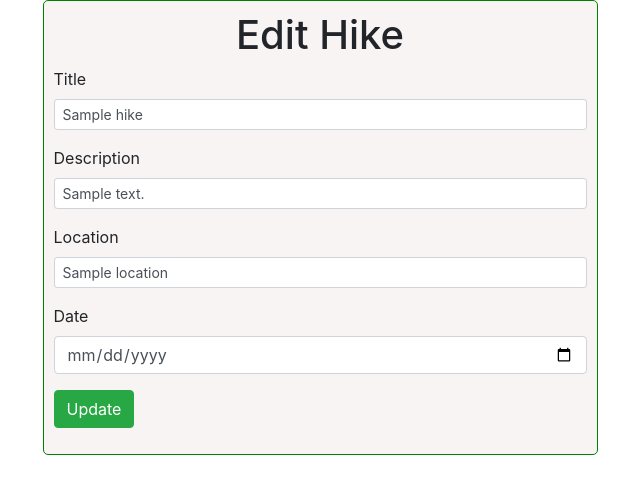
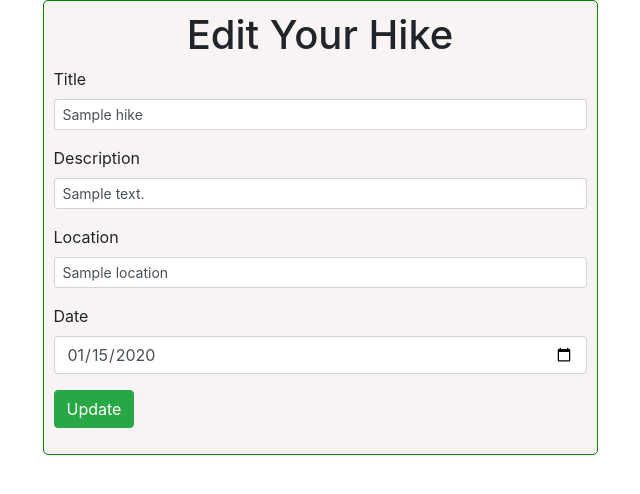
Before and after one commit to max-barr/solo_project, a Flask app: template flask_app/templates/edit_hike.html in a window 1280 px wide. Shown: the part 56-550 px from the top of the page, without its empty margins (320-960 px from the left). Run offline with Flask 2, Linux system fonts and the light colour scheme; the template is opened without the code that fills it: most values are stand-ins (such as "Sample title", 1, 10 or a date in 2020).

Commit message:
Updated templates

```diff
--- a/flask_app/templates/edit_hike.html
+++ b/flask_app/templates/edit_hike.html
@@ -29,8 +29,8 @@
     </nav>
     <div class="container">
         <div class="form-container col-6">
-            <h1 style="text-align: center;">Edit Hike</h1>
-            <form action="/update/hike/{{hike.id}}" method="POST">
+            <h1 style="text-align: center;">Edit Your Hike</h1>
+            <form action="/update/hike/{{ hike.id }}" method="POST">
                 <p>
                     <label for="title" class="form-label">Title</label>
                     <input type="text" name="title" id="title" value="{{ hike.title }}" class="form-control form-control-sm">
@@ -45,7 +45,7 @@
                 </p>
                 <p>
                     <label for="date" class="form-label">Date</label>
-                    <input type="date" id="date" name="date" value="{{ hike.date }}" class="form-control">
+                    <input type="date" id="date" name="date" value="{{ hike.date.strftime("%Y-%m-%d") }}" class="form-control">
                 </p>
                 <p>
                     <input class="btn btn-success" type="submit" value="Update">
--- a/flask_app/templates/view_hike.html
+++ b/flask_app/templates/view_hike.html
@@ -45,6 +45,5 @@
 
         // javascript function for map here
     </script>
-
 </body>
 </html>
```
